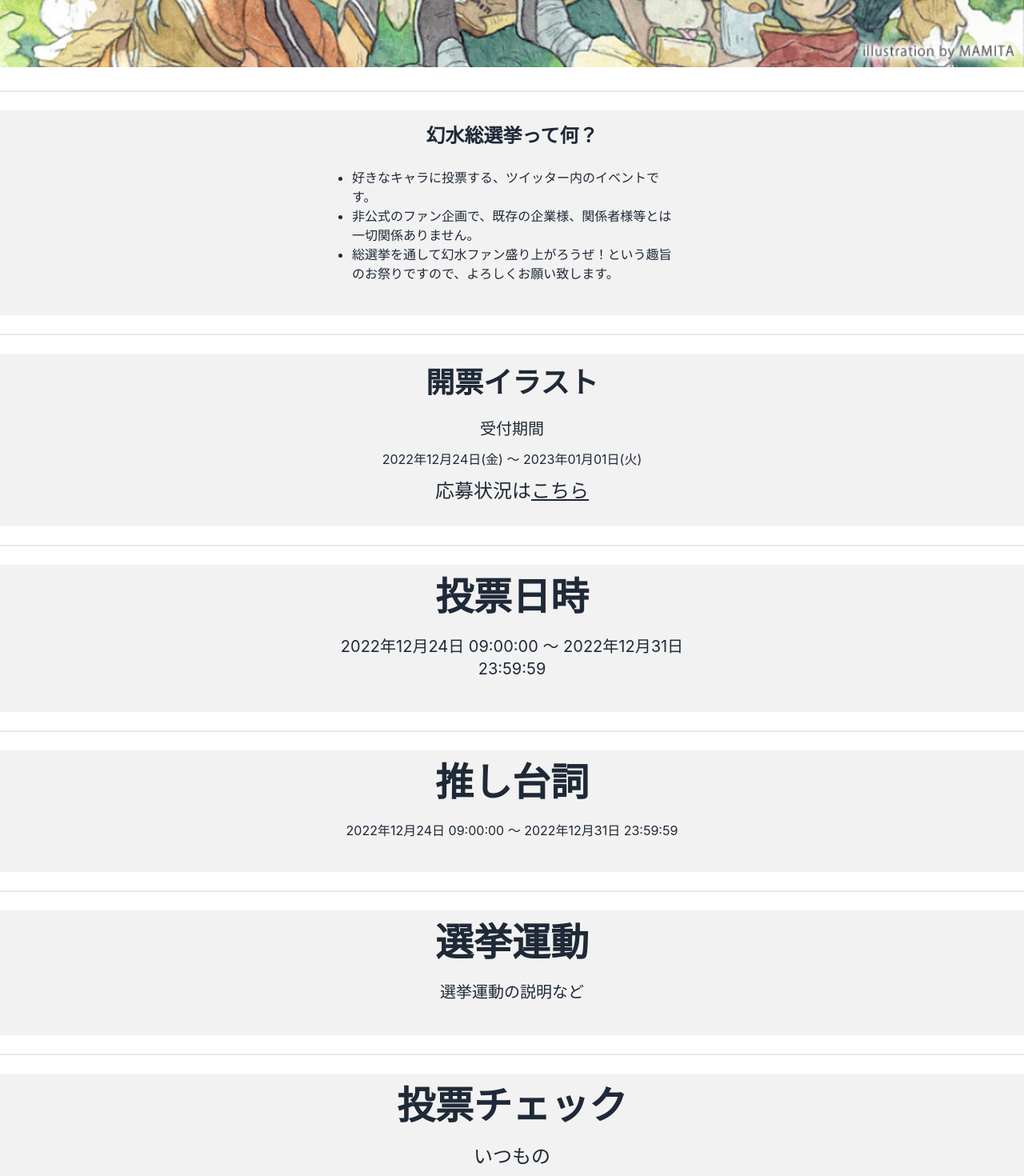
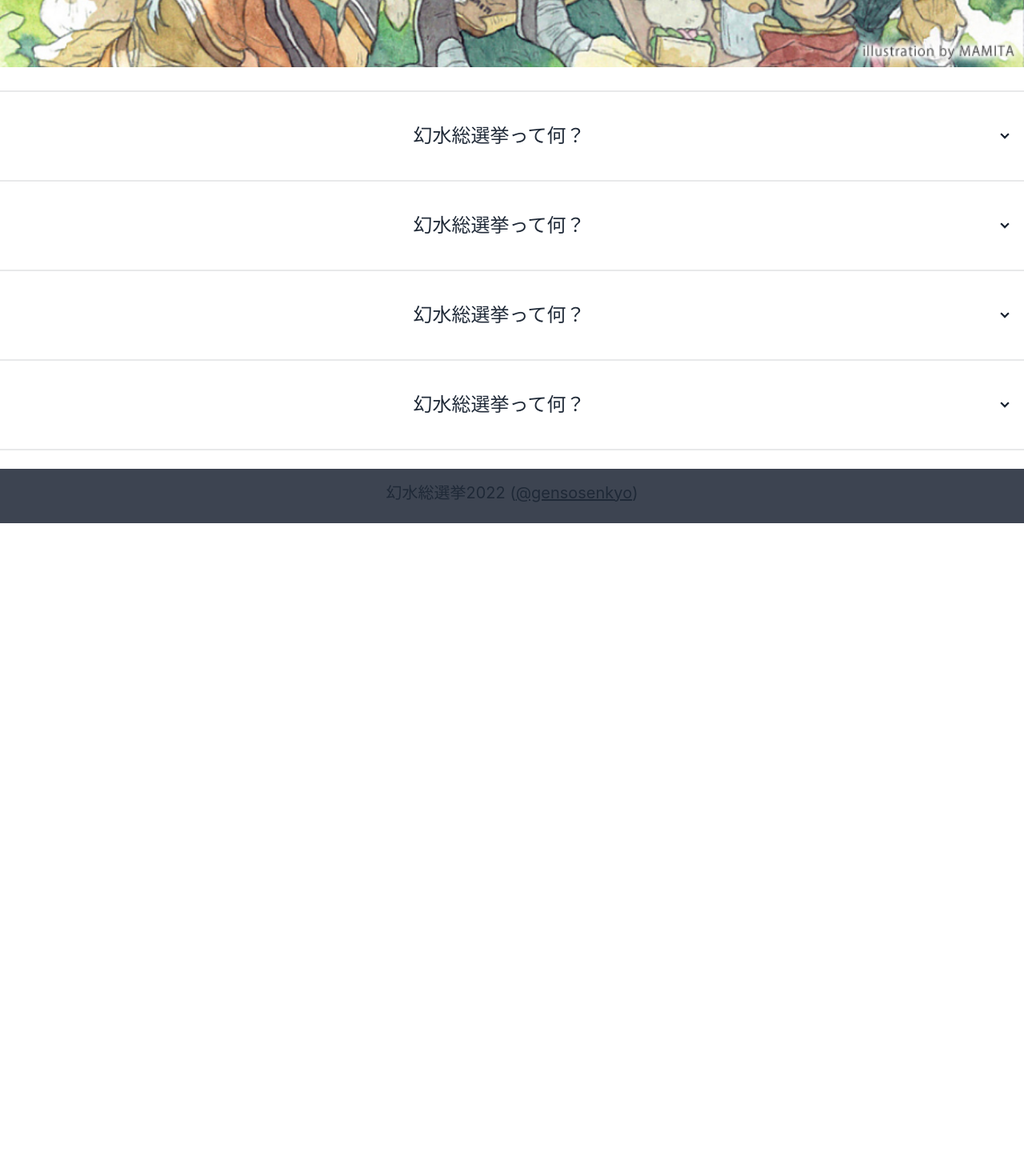
Before and after one commit to true-runes/suikoden-election-2022-frontend, a Next.js app: page / in a window 1280 px wide. Shown: the part 700-2170 px from the top of the page at 80% size. After the commit the page ends 1354 px from the top, so only its background shows below. Built offline with nearby package versions, Linux system fonts and the light colour scheme; a web font is replaced by a local one.

Commit message:
feat: 🎸 各項目の説明のためにCollapseUIを導入

```diff
--- a/components/WhatIsGensosenkyo.tsx
+++ b/components/WhatIsGensosenkyo.tsx
@@ -3,12 +3,15 @@ import type { NextPage } from 'next'
 const WhatIsGensosenkyo: NextPage = () => {
   return (
     <div>
-      <div className="hero bg-base-200">
-        <div className="hero-content text-center">
-          <div className="max-w-md">
-            <h1 className="text-2xl font-bold">幻水総選挙って何？</h1>
-            {/* TODO: 左寄せ */}
-            {/* TODO: フォントの大きさ */}
+      <div
+        tabIndex={0}
+        className="collapse collapse-arrow border-base-300 bg-base-100"
+      >
+        <input type="checkbox" className="peer" style={{ minHeight: 0 }} />
+        <div className="collapse-title text-2xl font-medium text-center">
+          幻水総選挙って何？
+        </div>
+        <div className="collapse-content">
           <ul className="py-6 px-6 text-base text-left list-disc">
             <li>好きなキャラに投票する、ツイッター内のイベントです。</li>
             <li>
@@ -21,7 +24,6 @@ const WhatIsGensosenkyo: NextPage = () => {
         </div>
       </div>
     </div>
-    </div>
   )
 }
 
--- a/pages/index.tsx
+++ b/pages/index.tsx
@@ -104,19 +104,18 @@ const Home: NextPage = () => {
         <WhatIsGensosenkyo />
 
         <div className="divider" />
-        <KaihyoIllustStatus />
+        {/* <KaihyoIllustStatus /> */}
+        <WhatIsGensosenkyo />
 
         <div className="divider" />
-        <KaishiNichizi />
+        {/* <KaishiNichizi /> */}
+        <WhatIsGensosenkyo />
 
         <div className="divider" />
-        <OshiSerif />
+        {/* <OshiSerif /> */}
+        <WhatIsGensosenkyo />
 
         <div className="divider" />
-        <SenkyoUndou />
-
-        <div className="divider" />
-        <TouhyouCheck />
       </main>
     </div>
   )
```
Lines whose indentation alone changed are shown as unchanged.
